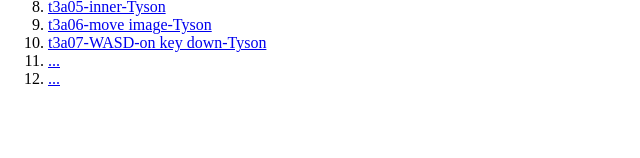
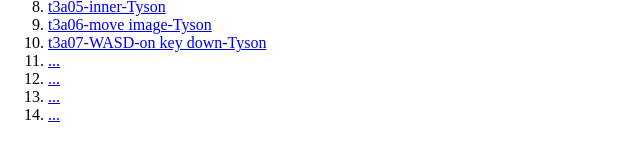
Before and after one commit to grognak44/gamedev11-2019-tyson.b-, a plain HTML site: page index.html in a window 1280 px wide. Shown: the part 212-370 px from the top of the page, 0-640 px from the left. Drawn offline with Linux system fonts and the light colour scheme.

Commit message:
Add files via upload

```diff
--- a/index.html
+++ b/index.html
@@ -36,4 +36,7 @@
 
    <li><a href="...">...</a>
 
+   <li><a href="...">...</a>
+
+   <li><a href="...">...</a>
 </body>
```
